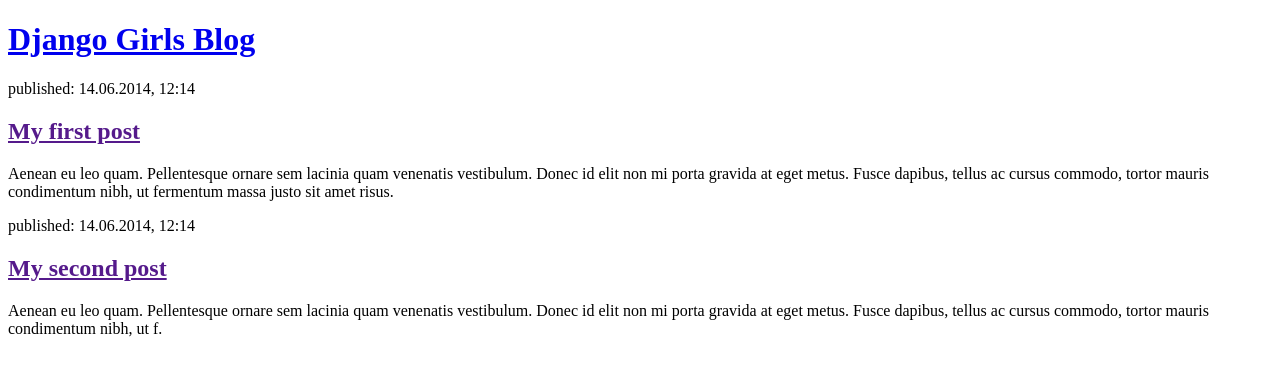
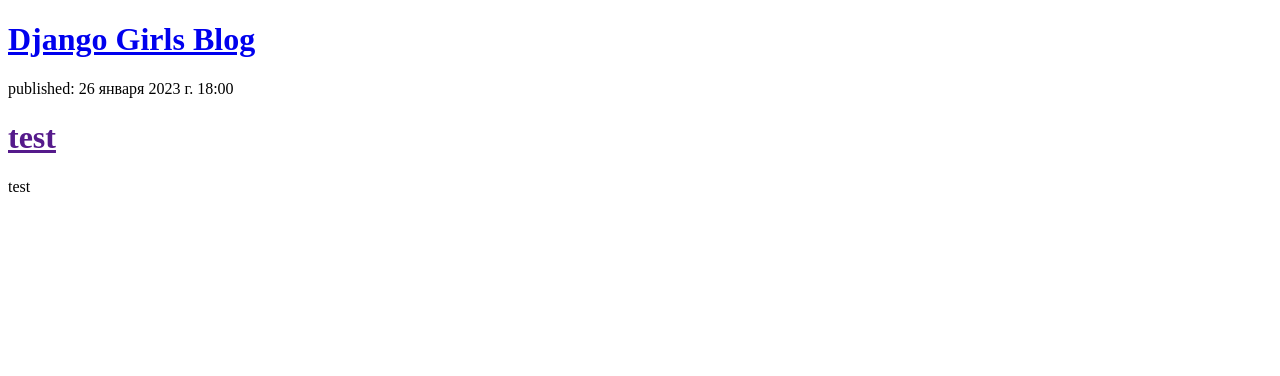
Before and after one commit to Nichepyatova/girls, a Django app: page / in a window 1280 px wide. Shown: the top 376 px of the page. Run offline with Django 4.2, Linux system fonts and the light colour scheme; data comes from the database, SQL or seed files in the repository.

Commit message:
modifited templates

```diff
--- a/girls/app/templates/blog/index.html
+++ b/girls/app/templates/blog/index.html
@@ -5,19 +5,15 @@
     </head>
     <body>
         <div>
-            <h1><a href="/">Django Girls Blog</a></h1>
-        </div>
+    <h1><a href="/">Django Girls Blog</a></h1>
+</div>
 
-        <div>
-            <p>published: 14.06.2014, 12:14</p>
-            <h2><a href="">My first post</a></h2>
-            <p>Aenean eu leo quam. Pellentesque ornare sem lacinia quam venenatis vestibulum. Donec id elit non mi porta gravida at eget metus. Fusce dapibus, tellus ac cursus commodo, tortor mauris condimentum nibh, ut fermentum massa justo sit amet risus.</p>
-        </div>
-
-        <div>
-            <p>published: 14.06.2014, 12:14</p>
-            <h2><a href="">My second post</a></h2>
-            <p>Aenean eu leo quam. Pellentesque ornare sem lacinia quam venenatis vestibulum. Donec id elit non mi porta gravida at eget metus. Fusce dapibus, tellus ac cursus commodo, tortor mauris condimentum nibh, ut f.</p>
-        </div>
+{% for post in posts %}
+    <div>
+        <p>published: {{ post.published_date }}</p>
+        <h1><a href="">{{ post.title }}</a></h1>
+        <p>{{ post.text|linebreaksbr }}</p>
+    </div>
+{% endfor %}
     </body>
 </html>
--- a/girls/app/views.py
+++ b/girls/app/views.py
@@ -1,5 +1,7 @@
 from django.shortcuts import render
+from .models import *
 
 
 def post_list(request):
-    return render(request, 'blog/index.html')
+    posts = Post.objects.filter(published_date__lte=timezone.now()).order_by('published_date')
+    return render(request, 'blog/index.html', {'posts': posts})
```
